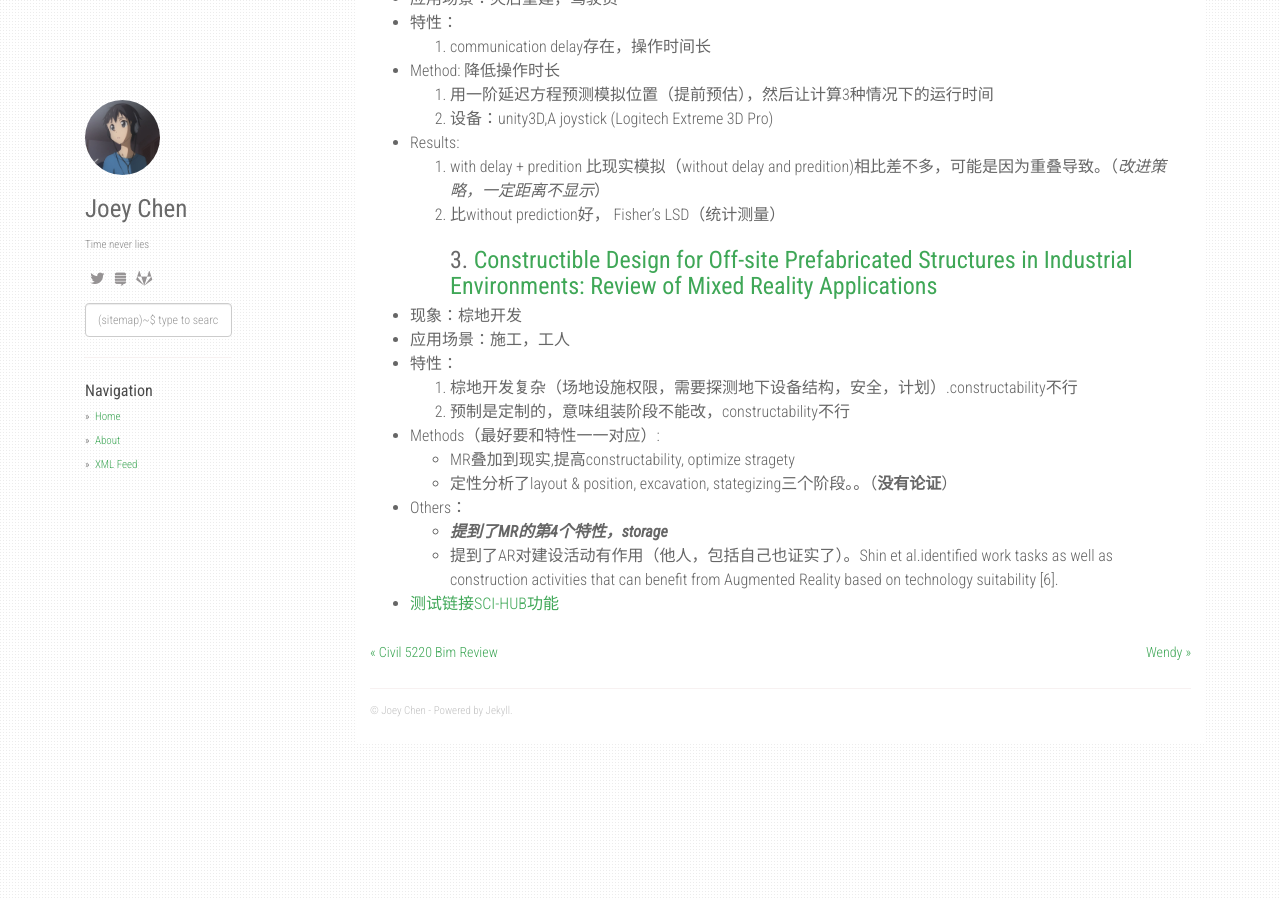
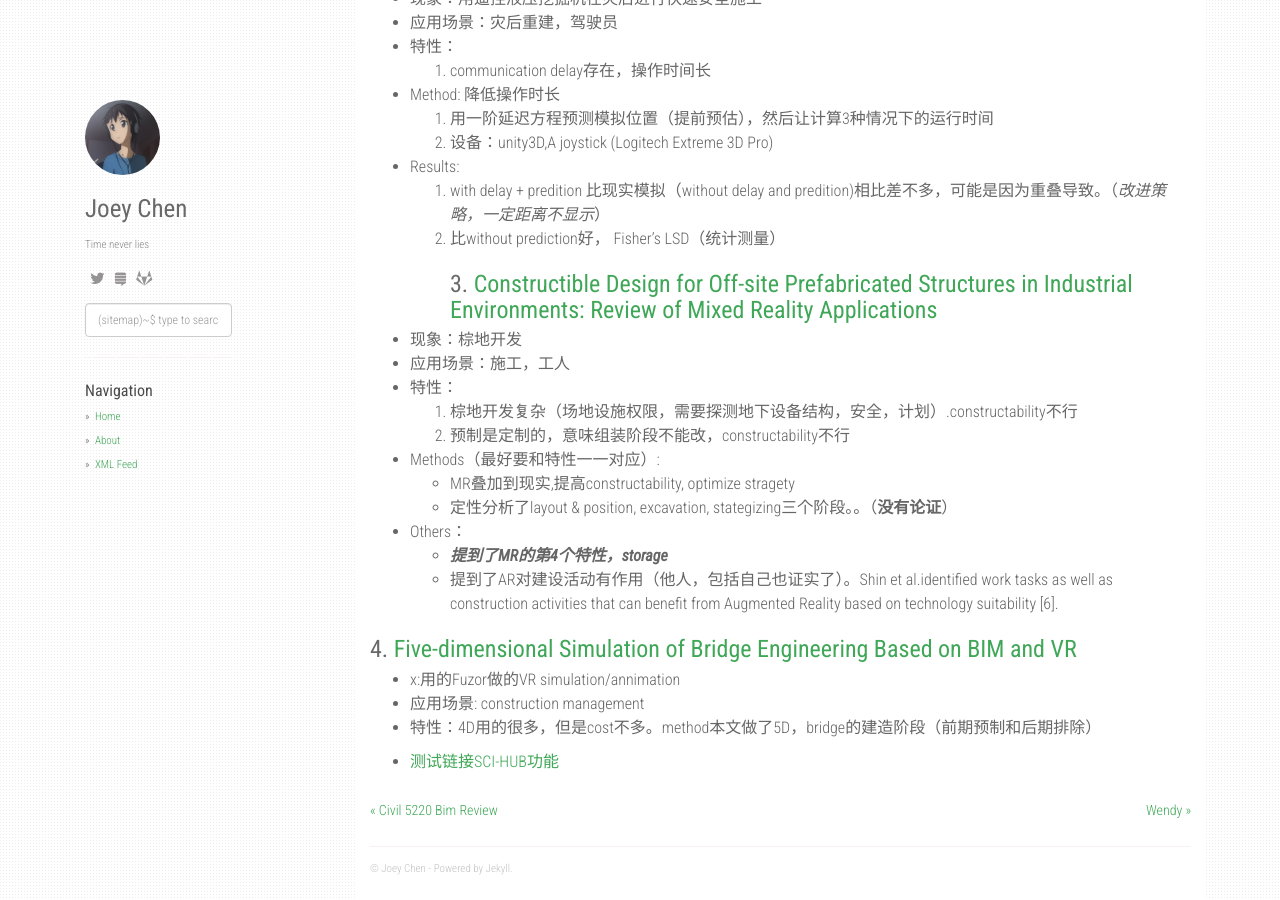
Before and after one commit to czy95/czy95.github.io, a Jekyll site: the page built from _posts/2020-10-27-VR-AR-Related-Paper.md, in a window 1280 px wide and 900 px high, scrolled down 951 px. Built offline with Jekyll 4.4.1, drawn with Linux system fonts in a browser that asks for light colours; nearby versions of some CDN libraries; some of the changed text lies outside the part shown.

Commit message:
Update 2020-10-27-VR-AR-Related-Paper.md

```diff
--- a/_posts/2020-10-27-VR-AR-Related-Paper.md
+++ b/_posts/2020-10-27-VR-AR-Related-Paper.md
@@ -1,6 +1,7 @@
 ---
 layout: post
 ---
+现象：广泛存在、可循环、会反复出现。如绑扎钢筋失败。会涉及各阶段。
 ## ISARC-Meeting
 ### 1. [Scenario-Based Construction Safety Training Platform Using Virtual Reality](https://www.iaarc.org/publications/fulltext/ISARC_2020_Paper_379.pdf)
   - 现象: VR，AR用于安全培训
@@ -53,4 +54,9 @@ layout: post
     - ***提到了MR的第4个特性，storage***
     - 提到了AR对建设活动有作用（他人，包括自己也证实了）。Shin et al.identified work tasks as well as construction activities that can benefit from Augmented Reality based on technology suitability [6].
 
+### 4. [Five-dimensional Simulation of Bridge Engineering Based on BIM and VR](https://www.iaarc.org/publications/fulltext/ISARC_2020_Paper_14.pdf)
+  - x:用的Fuzor做的VR simulation/annimation
+  - 应用场景: construction management
+  - 特性：4D用的很多，但是cost不多。method本文做了5D，bridge的建造阶段（前期预制和后期排除）
+
 * [测试链接SCI-HUB功能](https://sci-hub.do/10.1061/(asce)co.1943-7862.0001749)
```
